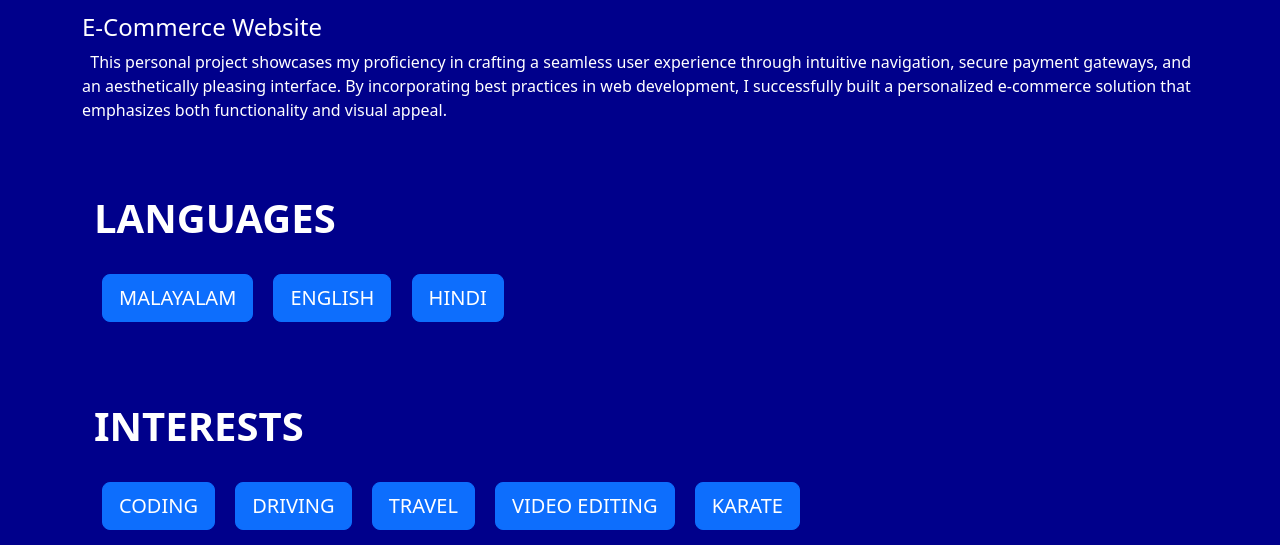
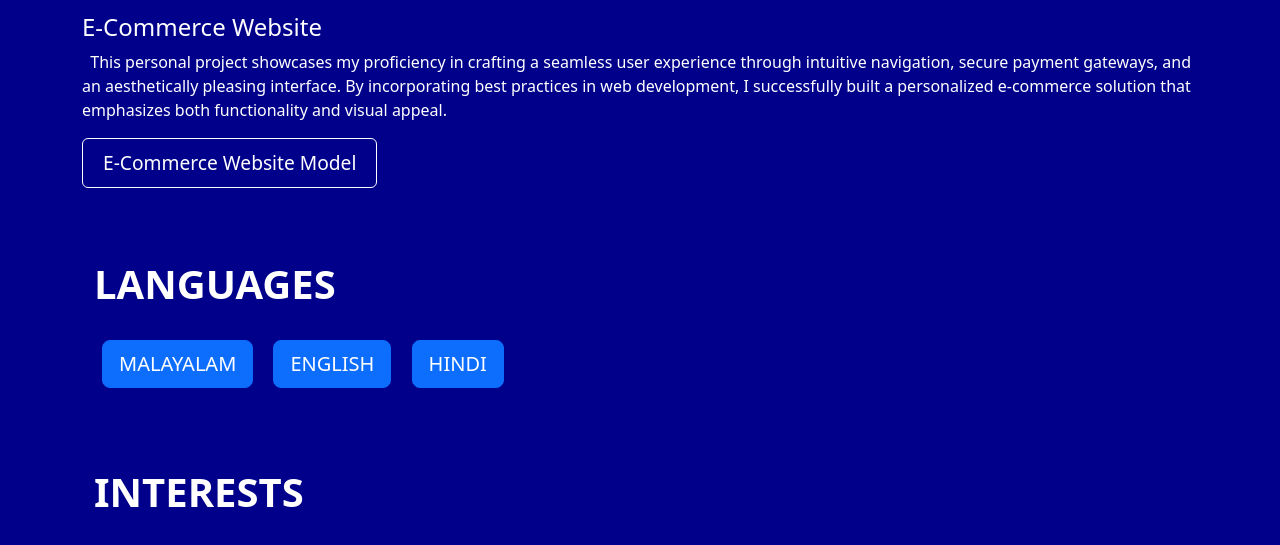
Before and after one commit to akshay-joseph-justin/personal, a plain HTML site: page index.html in a window 1280 px wide. Shown: the part 3263-3808 px from the top of the page. Drawn offline with nearby package versions, Linux system fonts and the light colour scheme.

Commit message:
Update index.html

```diff
--- a/index.html
+++ b/index.html
@@ -196,6 +196,8 @@
       built a personalized e-commerce solution that emphasizes both
       functionality and visual appeal.</p>
 
+      <a href="https://akshay-joseph-justin.github.io/shopping-sample-1" class="btn btn-outline-primary text-white" style="font-size: 1.2rem; padding: 10px 20px; border-color: white;">E-Commerce Website Model</a>
+
 
       <div class="text-white">
         <div class="container my-5">
```
